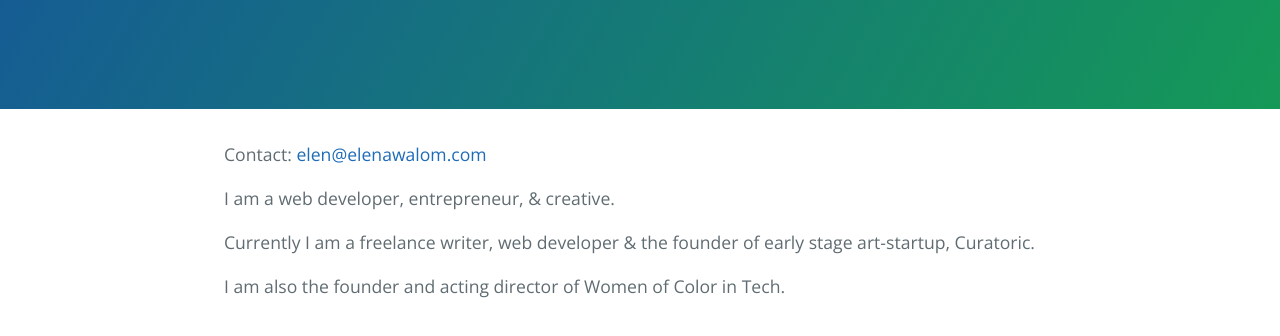
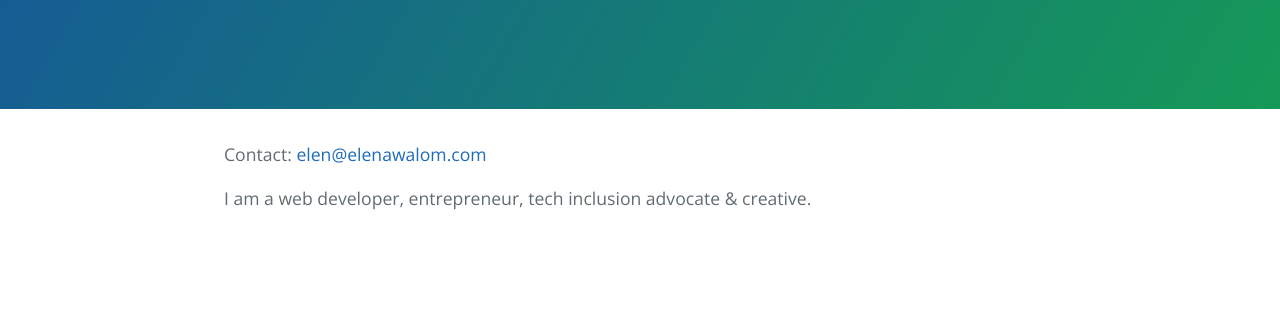
Before and after one commit to elenawalom/elenawalom.github.io, a plain HTML site: page index.html in a window 1280 px wide. Shown: the part 208-544 px from the top of the page. Drawn offline with nearby package versions, Linux system fonts and the light colour scheme.

Commit message:
Update index.html

```diff
--- a/index.html
+++ b/index.html
@@ -18,9 +18,8 @@
     <section class="main-content">
       <p>Contact: <a href="mailto:elen@elenawalom.com">elen@elenawalom.com</a></p>
 
-<p>I am a web developer, entrepreneur, &amp; creative.</p>
-<p>Currently I am a freelance writer, web developer & the founder of early stage art-startup, Curatoric.</p>
-<p>I am also the founder and acting director of Women of Color in Tech.</p>
+<p>I am a web developer, entrepreneur, tech inclusion advocate &amp; creative.</p>
+
 
 
 
```
